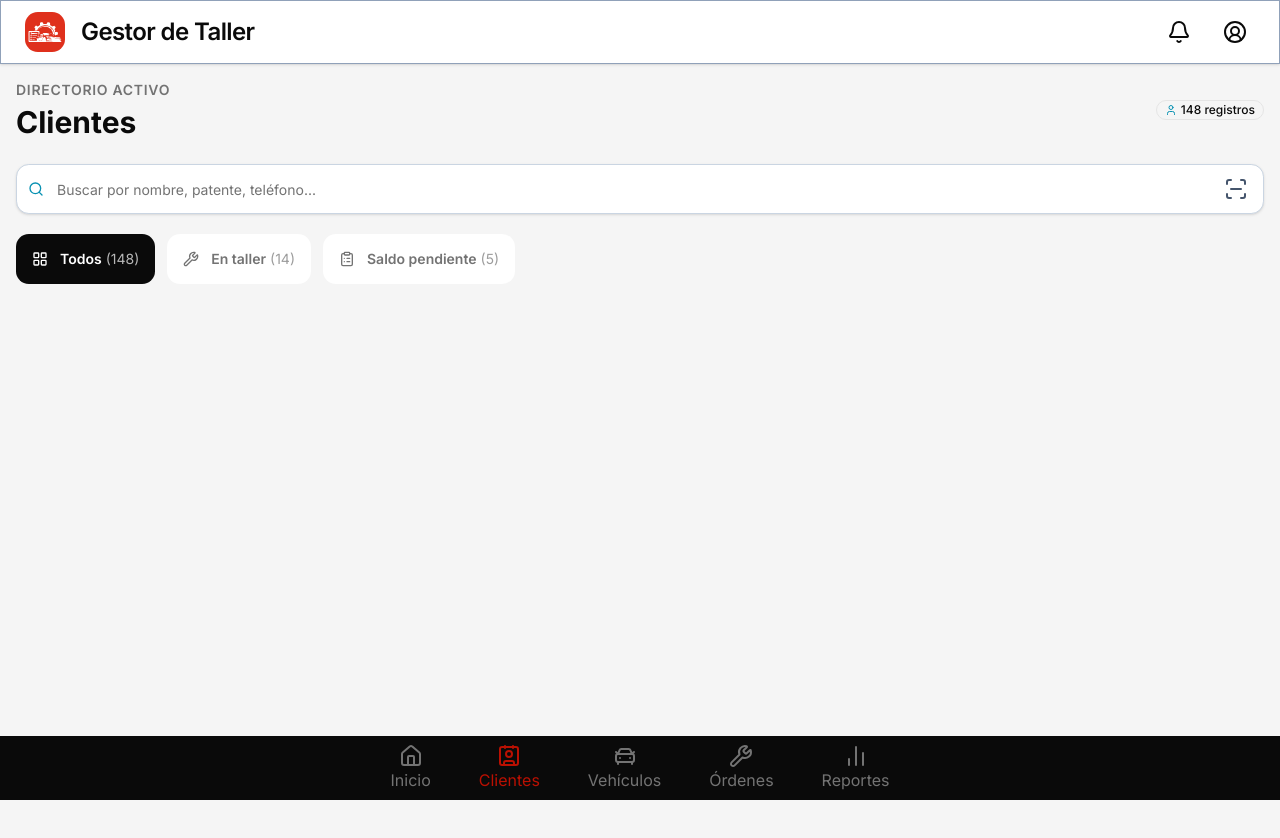
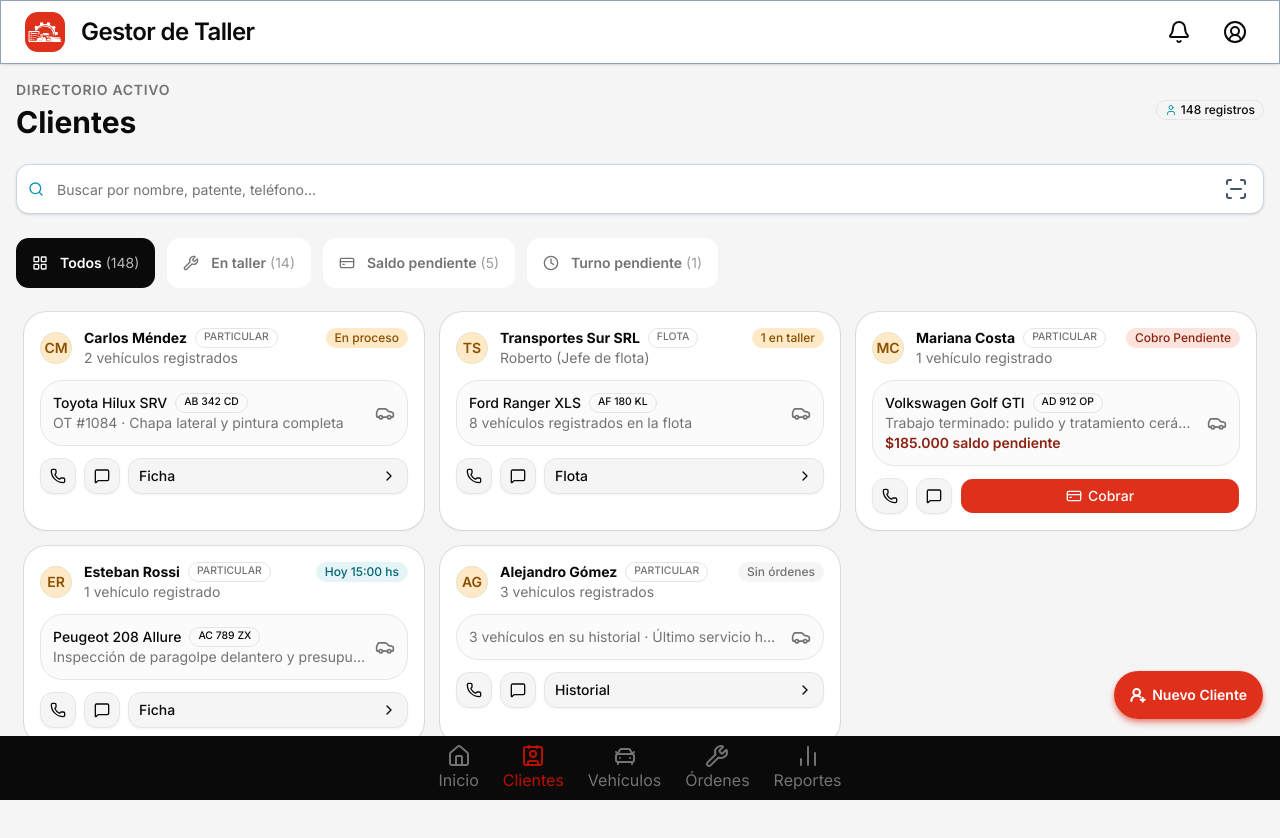
Before and after one commit to LucasKemerer/gestor-taller, a Next.js app: page /customers in a window 1280 px wide. Shown: the top 838 px of the page. Before the commit the page ends 800 px from the top, so only its background shows below. Built offline with nearby package versions, Linux system fonts and the light colour scheme.

Commit message:
feat: card para clientes y skeleton

```diff
--- a/src/app/(app)/customers/page.tsx
+++ b/src/app/(app)/customers/page.tsx
@@ -1,24 +1,37 @@
 "use client";
 import { Input } from "@/components/ui/input";
 import { Badge } from "@/components/ui/badge";
-import { Tabs, TabsTrigger, TabsContent, TabsList } from "@/components/ui/tabs";
-import { Card } from "@/components/ui/card";
-import { Avatar, AvatarFallback } from "@/components/ui/avatar";
 import { Button } from "@/components/ui/button";
-import { Skeleton } from "@/components/ui/skeleton";
+import { ClientCardSkeleton } from "@/components/customer-card-skeleton";
 import {
   User,
   Search,
   ScanLine,
   LayoutGrid,
-  ClipboardList,
+  CreditCard,
   Wrench,
+  UserRoundPlus,
+  Clock,
 } from "lucide-react";
 
 import { FilterTabs, FilterOption } from "@/components/filtertabs";
 import { useState, useEffect } from "react";
 
+import customerData from "@/mocks/customer.json";
+import { CustomerCard } from "@/components/customer-card";
+import type { ClienteResumen } from "@/types/customer";
+
 export default function CustomersPage() {
+  // BLOQUE TEMPORAL PARA VER EL SKELETON
+  const [isLoading, setIsLoading] = useState(true);
+
+  useEffect(() => {
+    const timer = setTimeout(() => setIsLoading(false), 800);
+    return () => clearTimeout(timer);
+  }, []);
+  ////////////////////////
+
+  // FILTROS //////////////////
   const [activeFilter, setActiveFilter] = useState("todos");
 
   // cuando cambian los filtros se llama al backend
@@ -50,10 +63,19 @@ export default function CustomersPage() {
       label: "Saldo pendiente",
       count: 5,
       icon: (
-        <ClipboardList className="h-4 w-4 text-muted-foreground group-aria-pressed:text-white" />
+        <CreditCard className="h-4 w-4 text-muted-foreground group-aria-pressed:text-white" />
+      ),
+    },
+    {
+      value: "turno",
+      label: "Turno pendiente",
+      count: 1,
+      icon: (
+        <Clock className="h-4 w-4 text-muted-foreground group-aria-pressed:text-white" />
       ),
     },
   ];
+  // FIN DE LOS FILTROS //////////////////////////////////
 
   return (
     <div className="p-4">
@@ -79,13 +101,25 @@ export default function CustomersPage() {
           <ScanLine className="w-6 h-6 text-slate-600" />
         </button>
       </div>
-      <div className="mt-4">
+      <div className="mt-6 mb-4">
         <FilterTabs
           options={configFilters}
           activeFilter={activeFilter}
           onFilterChange={setActiveFilter}
         />
       </div>
+      <div className="grid grid-cols-1 md:grid-cols-2 lg:grid-cols-3">
+        {isLoading
+          ? Array.from({ length: 12 }).map((_, i) => (
+              <ClientCardSkeleton key={i} />
+            ))
+          : (customerData as ClienteResumen[]).map((cliente) => (
+              <CustomerCard key={cliente.id} cliente={cliente} />
+            ))}
+      </div>
+      <Button className="font-semibold fixed bottom-20 right-4 z-50 py-6 px-4 rounded-full bg-primary hover:bg-primary-strong hover:shadow-primary-strong/40 shadow-md shadow-primary/40 transition-transform active:scale-95">
+        <UserRoundPlus className="stroke-3" /> Nuevo Cliente
+      </Button>
     </div>
   );
 }
--- a/src/app/(app)/layout.tsx
+++ b/src/app/(app)/layout.tsx
@@ -9,7 +9,7 @@ export default function AppLayout({
   return (
     <>
       <Header />
-      <main className="flex-1 pb-16">{children}</main>
+      <main className="overflow-x-hidden min-h-screen pb-16">{children}</main>
       <Nav />
     </>
   );
--- a/src/app/layout.tsx
+++ b/src/app/layout.tsx
@@ -12,13 +12,8 @@ export const metadata: Metadata = {
 
 export default function RootLayout({ children }: LayoutProps<"/">) {
   return (
-    <html
-      lang="es"
-      className={cn("h-full", "antialiased", "font-sans", inter.variable)}
-    >
-      <body className="min-h-full flex flex-col">
-        <main className="pb-16">{children}</main>
-      </body>
+    <html lang="es" className={cn("antialiased", "font-sans", inter.variable)}>
+      <body className="min-h-full bg-background">{children}</body>
     </html>
   );
 }
--- /dev/null
+++ b/src/components/customer-card-skeleton.tsx
@@ -0,0 +1,36 @@
+import { Card } from "@/components/ui/card";
+import { Skeleton } from "@/components/ui/skeleton";
+
+export function ClientCardSkeleton() {
+  return (
+    <Card className="gap-3 p-4 m-2">
+      {/* Fila superior: avatar + nombre/tipo + badge de estado — mismo layout que ClientCard */}
+      <div className="flex items-start justify-between gap-2">
+        <div className="flex items-center gap-3">
+          <Skeleton className="h-10 w-10 shrink-0 rounded-full" />
+          <div className="flex flex-col gap-2">
+            <Skeleton className="h-4 w-32" />
+            <Skeleton className="h-3 w-24" />
+          </div>
+        </div>
+        <Skeleton className="h-5 w-20 shrink-0 rounded-full" />
+      </div>
+
+      {/* Sub-card del vehículo/actividad */}
+      <div className="flex items-center justify-between gap-2 rounded-xl border border-border bg-muted/40 p-3">
+        <div className="flex w-full flex-col gap-2">
+          <Skeleton className="h-4 w-40" />
+          <Skeleton className="h-3 w-56" />
+        </div>
+        <Skeleton className="h-5 w-5 shrink-0 rounded" />
+      </div>
+
+      {/* Fila de botones */}
+      <div className="flex items-center gap-2">
+        <Skeleton className="h-9 w-9 shrink-0 rounded-md" />
+        <Skeleton className="h-9 w-9 shrink-0 rounded-md" />
+        <Skeleton className="h-9 flex-1 rounded-md" />
+      </div>
+    </Card>
+  );
+}
--- /dev/null
+++ b/src/components/customer-card.tsx
@@ -0,0 +1,156 @@
+"use client";
+
+import { Card } from "@/components/ui/card";
+import { Avatar, AvatarFallback } from "@/components/ui/avatar";
+import { Badge } from "@/components/ui/badge";
+import { Button } from "@/components/ui/button";
+import {
+  Phone,
+  MessageSquare,
+  ChevronRight,
+  CreditCard,
+  Car,
+} from "lucide-react";
+import { cn } from "@/lib/utils";
+import type { ClienteResumen } from "@/types/customer";
+
+interface ClientCardProps {
+  cliente: ClienteResumen;
+  onVerFicha?: (id: string) => void;
+  onCobrar?: (id: string) => void;
+}
+
+// Un solo lugar que decide el color según el estado — si mañana se agrega
+// un sexto estado, se toca acá y no en cada lugar donde se pinta un badge.
+function getEstadoBadgeClasses(
+  estado: ClienteResumen["resumenActividad"]["estado"],
+) {
+  switch (estado) {
+    case "en_proceso":
+      return "bg-warning-bg text-warning";
+    case "cobro_pendiente":
+      return "bg-danger-bg text-danger-text";
+    case "turno_programado":
+    case "completado":
+      return "bg-tertiary/10 text-tertiary-strong";
+    case "sin_actividad":
+    default:
+      return "bg-muted text-muted-foreground";
+  }
+}
+
+// Esto es puramente copy de UI (qué dice el botón), no dato de negocio —
+// por eso se resuelve acá y no viaja como campo del backend.
+function getEtiquetaAccion(cliente: ClienteResumen) {
+  if (cliente.resumenActividad.estado === "sin_actividad") return "Historial";
+  if (cliente.tipo === "empresa") return "Flota";
+  return "Ficha";
+}
+
+export function CustomerCard({
+  cliente,
+  onVerFicha,
+  onCobrar,
+}: ClientCardProps) {
+  const { resumenActividad: resumen } = cliente;
+  const iniciales = cliente.nombre
+    .split(" ")
+    .slice(0, 2)
+    .map((p) => p[0])
+    .join("")
+    .toUpperCase();
+
+  return (
+    <Card className="gap-3 p-4 m-2">
+      <div className="flex items-start justify-between gap-2">
+        <div className="flex items-center gap-3">
+          <Avatar>
+            <AvatarFallback className="bg-warning-bg font-semibold text-warning">
+              {iniciales}
+            </AvatarFallback>
+          </Avatar>
+          <div>
+            <div className="flex items-center gap-2">
+              <span className="font-bold">{cliente.nombre}</span>
+              <Badge
+                variant="outline"
+                className="text-[0.65rem] uppercase text-muted-foreground"
+              >
+                {cliente.tipo === "empresa" ? "Flota" : "Particular"}
+              </Badge>
+            </div>
+            <p className="text-sm text-muted-foreground">
+              {cliente.tipo === "empresa"
+                ? `${cliente.contactoNombre} (${cliente.contactoRol})`
+                : `${cliente.cantidadVehiculos} vehículo${cliente.cantidadVehiculos !== 1 ? "s" : ""} registrado${cliente.cantidadVehiculos !== 1 ? "s" : ""}`}
+            </p>
+          </div>
+        </div>
+
+        <Badge
+          className={cn("shrink-0", getEstadoBadgeClasses(resumen.estado))}
+        >
+          {resumen.estadoLabel}
+        </Badge>
+      </div>
+
+      {/* Sub-card: siempre vehículo + descripción, nunca un formato distinto según el caso */}
+      <div className="flex items-center justify-between gap-2 rounded-xl border border-border bg-muted/40 p-3">
+        <div className="min-w-0">
+          <div className="flex items-center gap-2">
+            {resumen.vehiculoModelo && (
+              <span className="truncate text-sm font-medium">
+                {resumen.vehiculoModelo}
+              </span>
+            )}
+            {resumen.vehiculoPatente && (
+              <Badge
+                variant="outline"
+                className="shrink-0 font-mono text-[0.65rem]"
+              >
+                {resumen.vehiculoPatente}
+              </Badge>
+            )}
+          </div>
+          <p className="truncate text-sm text-muted-foreground">
+            {resumen.descripcion}
+          </p>
+          {resumen.saldoPendiente !== undefined && (
+            <p className="text-sm font-semibold text-danger-text">
+              ${resumen.saldoPendiente.toLocaleString("es-AR")} saldo pendiente
+            </p>
+          )}
+        </div>
+        <Car className="h-5 w-5 shrink-0 text-muted-foreground" />
+      </div>
+
+      <div className="flex items-center gap-2">
+        <Button variant="outline" size="icon" className="shrink-0">
+          <Phone className="h-4 w-4" />
+        </Button>
+        <Button variant="outline" size="icon" className="shrink-0">
+          <MessageSquare className="h-4 w-4" />
+        </Button>
+
+        {resumen.estado === "cobro_pendiente" ? (
+          <Button
+            className="flex-1 bg-primary hover:bg-primary-strong"
+            onClick={() => onCobrar?.(cliente.id)}
+          >
+            <CreditCard className="h-4 w-4" />
+            Cobrar
+          </Button>
+        ) : (
+          <Button
+            variant="outline"
+            className="flex-1 justify-between"
+            onClick={() => onVerFicha?.(cliente.id)}
+          >
+            {getEtiquetaAccion(cliente)}
+            <ChevronRight className="h-4 w-4" />
+          </Button>
+        )}
+      </div>
+    </Card>
+  );
+}
--- a/src/components/filtertabs.tsx
+++ b/src/components/filtertabs.tsx
@@ -22,7 +22,7 @@ function FilterTabs({
     <div
       role="group"
       aria-label="Filtrar clientes"
-      className="flex w-screen gap-3 overflow-x-auto py-1 scrollbar-none"
+      className="flex w-screen gap-3 overflow-x-auto pr-12 scrollbar-none"
     >
       {options.map((opt) => {
         const isActive = opt.value === activeFilter;
--- a/src/components/nav.tsx
+++ b/src/components/nav.tsx
@@ -8,7 +8,7 @@ import {
 import { NavButton } from "@/components/navbutton";
 function Nav() {
   return (
-    <nav className="fixed flex bottom-0 left-0 z-50 bg-foreground w-full justify-center gap-8 items-center h-16 text-muted-foreground">
+    <nav className="fixed flex bottom-0 left-0 z-50 bg-foreground w-full justify-center gap-2 items-center h-16 text-muted-foreground">
       <NavButton href="/">
         <House />
         Inicio
--- /dev/null
+++ b/src/types/customer.ts
@@ -0,0 +1,29 @@
+// Esta forma coincide con lo que devuelve GET /clientes (lista paginada).
+// El backend arma "resumenActividad" agregando OrdenTrabajo + EstadoOT +
+// Vehiculo (vía PropiedadVehiculo, para el dueño actual) — el frontend
+// nunca hace ese join, solo consume el DTO ya resuelto.
+export interface ClienteResumen {
+  id: string; // Cliente.id
+  nombre: string; // Cliente.nombre (o razón social si tipo === "empresa")
+  tipo: "particular" | "empresa"; // Cliente.tipo
+  telefono: string; // Cliente.telefono
+  contactoNombre?: string; // Cliente.contactoNombre — solo aplica si tipo === "empresa"
+  contactoRol?: string; // Cliente.contactoRol — ej. "Jefe de flota"
+  cantidadVehiculos: number; // COUNT de PropiedadVehiculo vigente para este cliente
+
+  // Siempre la última OrdenTrabajo relevante (la activa si existe,
+  // si no la más reciente). Mismo shape en los 5 escenarios posibles.
+  resumenActividad: {
+    estado:
+      | "en_proceso"
+      | "cobro_pendiente"
+      | "turno_programado"
+      | "completado"
+      | "sin_actividad";
+    estadoLabel: string; // texto ya resuelto por el backend (ej. "1 en taller", "Hoy 15:00 hs")
+    vehiculoPatente: string | null; // Vehiculo.patente del vehículo destacado
+    vehiculoModelo: string | null; // Vehiculo.modelo
+    descripcion: string; // OrdenTrabajo.descripcion, o resumen si no hay OT activa
+    saldoPendiente?: number; // suma de Presupuesto/Factura impagos de este cliente
+  };
+}
```
